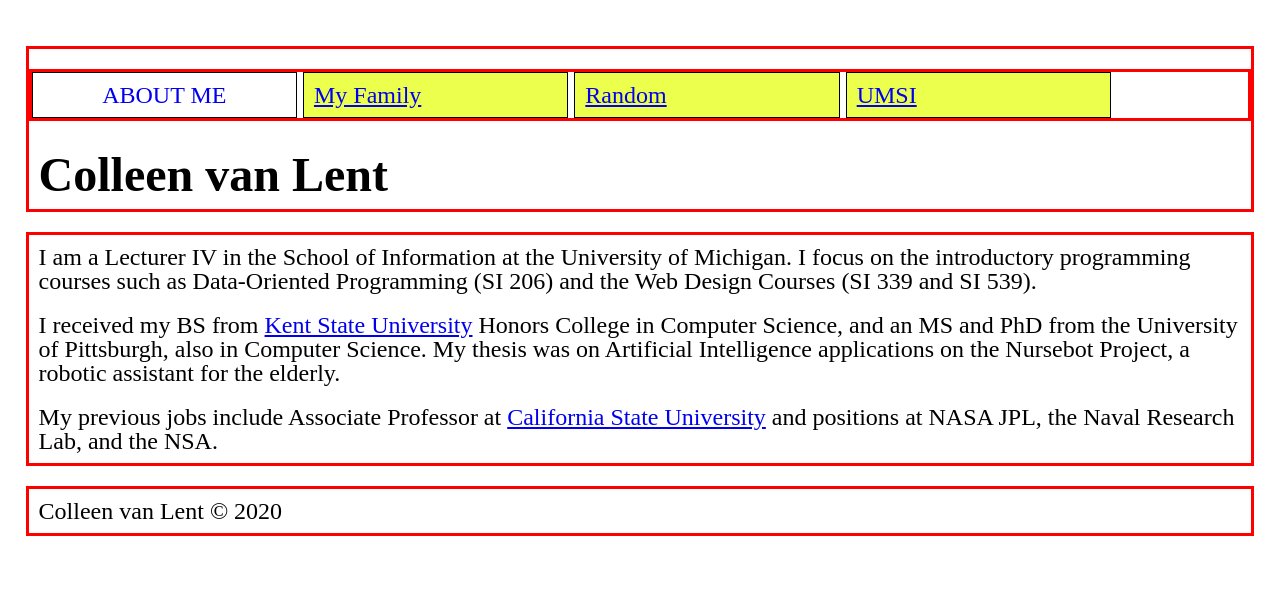
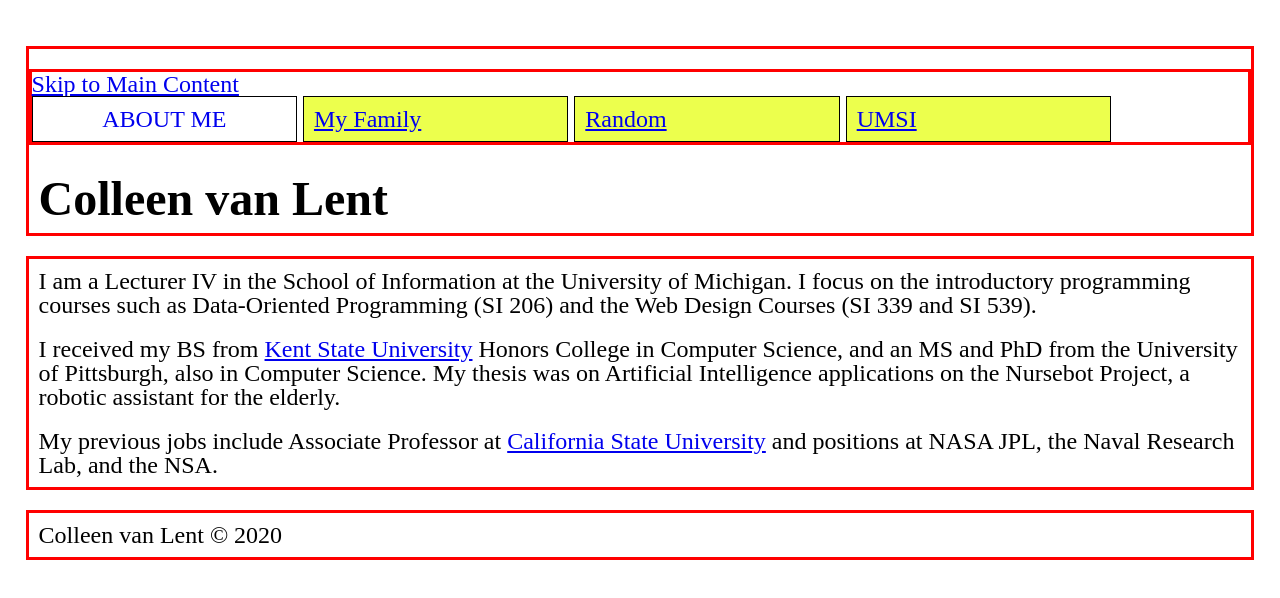
Before and after one commit to amitach0/amitfinaldraft, a plain HTML site: page index.html in a window 1280 px wide. Drawn offline with Linux system fonts and the light colour scheme.

Commit message:
Update index.html

```diff
--- a/index.html
+++ b/index.html
@@ -23,6 +23,8 @@
 	<header>
 		<!-- Nav is a sematic tag page that aids accessibility -->
 		<nav>
+			    <div class="skip"><a href="#main" id = "skip">Skip to Main Content</a></div>
+
 			<ul>
 				<!-- Since I am on the index file I added class = action to the link to index. -->
 				<li class="active"><a href = "index.html" >About Me</a></li>
```
